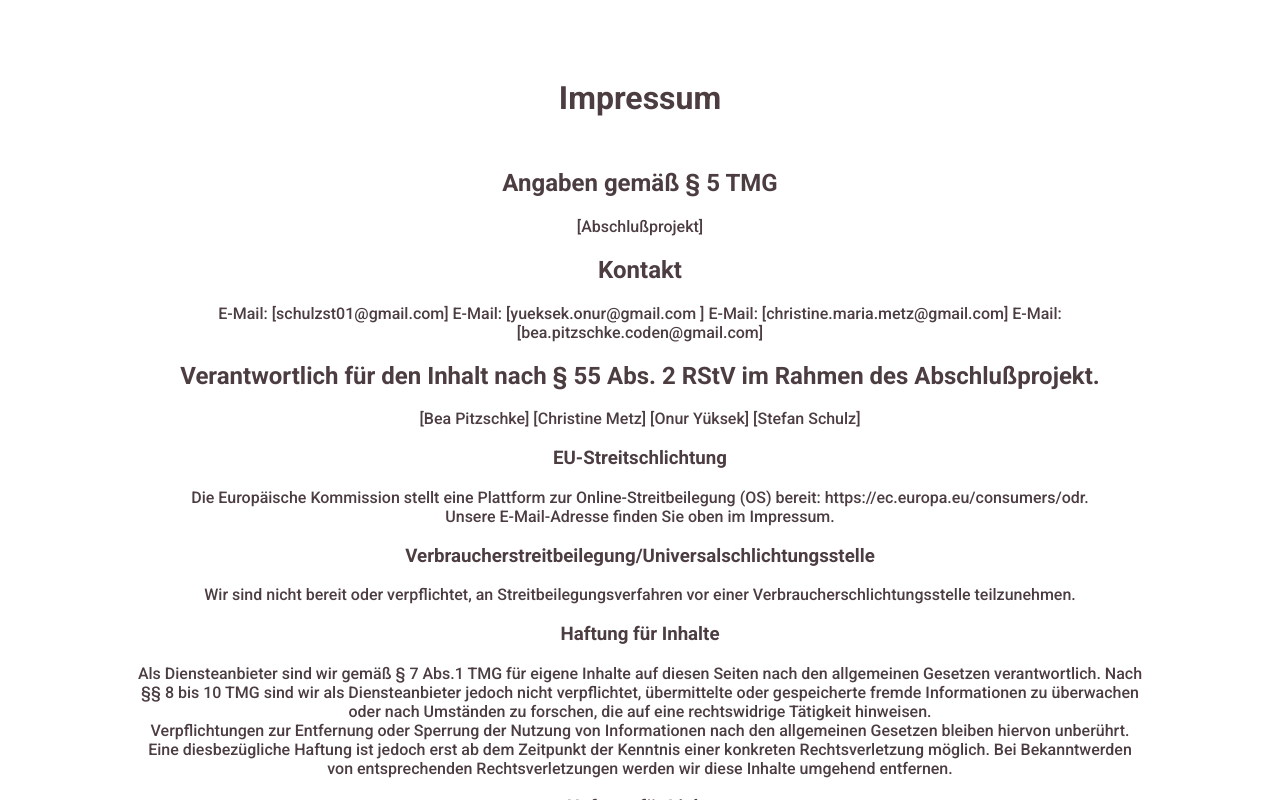
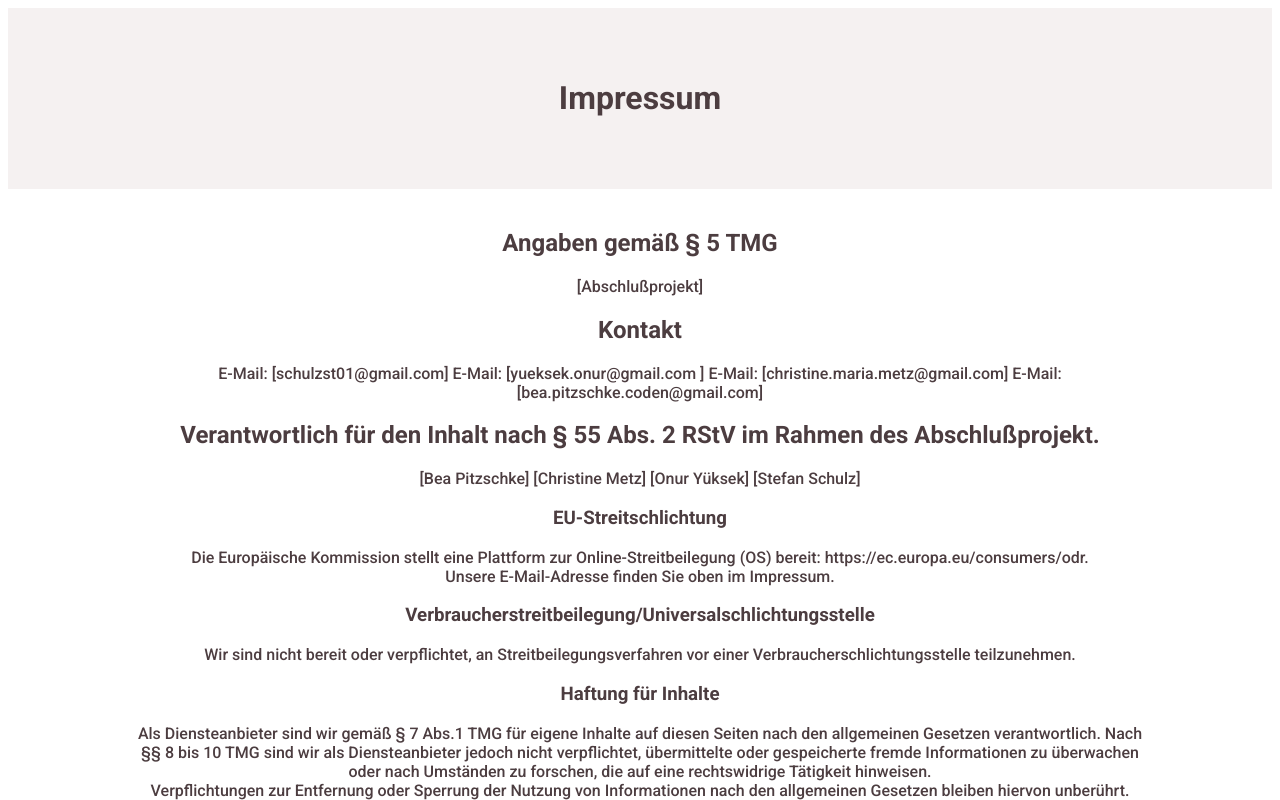
Before and after one commit to coding-bootcamps-eu/2023-04-final-project-lost-and-found, a Vue app: page /imprint in a window 1280 px wide. Shown: the top 800 px of the page. Built offline with nearby package versions, Linux system fonts and the light colour scheme; what vue3-openlayers would draw is missing.

Commit message:
style: revise imprintPage

```diff
--- a/src/views/ImprintPage.vue
+++ b/src/views/ImprintPage.vue
@@ -1,6 +1,6 @@
 <template>
+  <header><h1>Impressum</h1></header>
   <main class="impressum">
-    <h1>Impressum</h1>
     <h2>Angaben gemäß § 5 TMG</h2>
     <p>[Abschlußprojekt]</p>
     <h2>Kontakt</h2>
@@ -117,6 +117,12 @@
 </template>
 
 <style scoped>
+header {
+  width: auto;
+  /* height: 100px; */
+  background-color: #f5f1f1;
+  padding: 20px;
+}
 main {
   padding: 20px;
   max-width: 80%;
```
